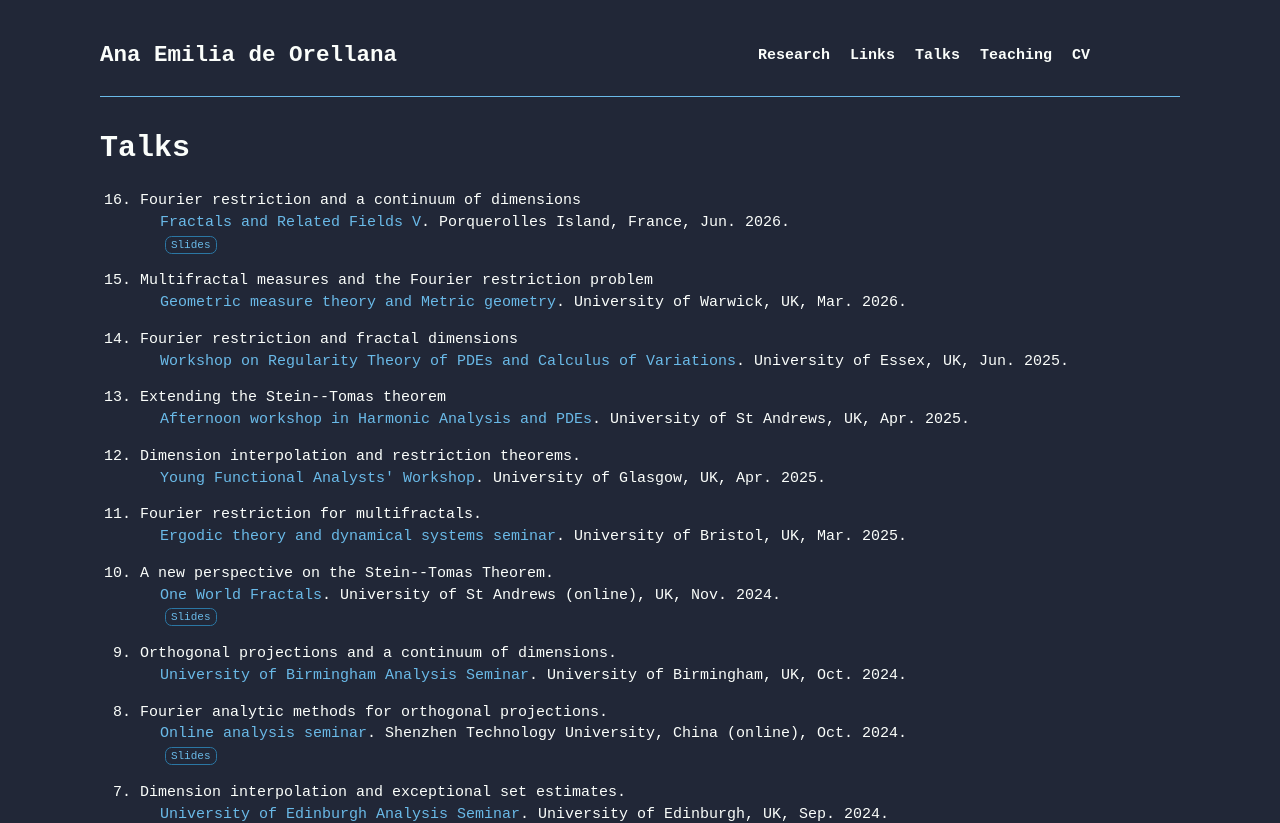
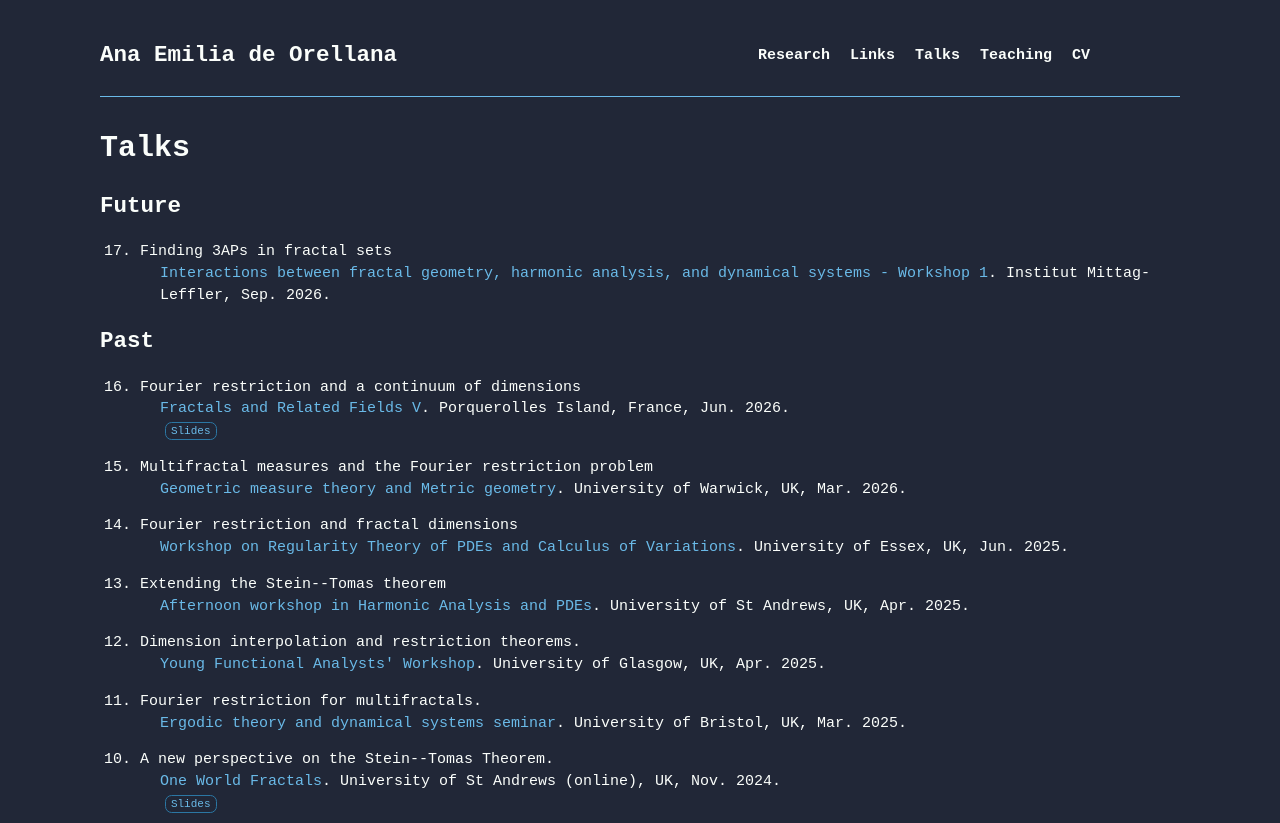
Before and after one commit to AnadeOre/anadeore.github.io, a Next.js app: page /talks in a window 1280 px wide. Shown: the top 823 px of the page. Built offline with nearby package versions, Linux system fonts and the light colour scheme.

Commit message:
add future talk

```diff
--- a/src/app/talks/page.jsx
+++ b/src/app/talks/page.jsx
@@ -7,11 +7,17 @@ const Teaching = () => {
     <div>
       <Header />
       <h1>Talks</h1>
-      {/* <h2>Future</h2>
-      <ol start='16' reversed>
-
+      <h2>Future</h2>
+      <ol start='17' reversed>
+        <Talk
+          title='Finding 3APs in fractal sets'
+          event='Interactions between fractal geometry, harmonic analysis, and dynamical systems - Workshop 1'
+          where='Institut Mittag-Leffler'
+          link='https://www.mittag-leffler.se/activities/interactions-between-fractal-geometry-harmonic-analysis-and-dynamical-systems/#program'
+          when='Sep. 2026'
+        />
       </ol>
-      <h2>Past</h2> */}
+      <h2>Past</h2>
       <ol reversed>
         <Talk
           title='Fourier restriction and a continuum of dimensions'
```
